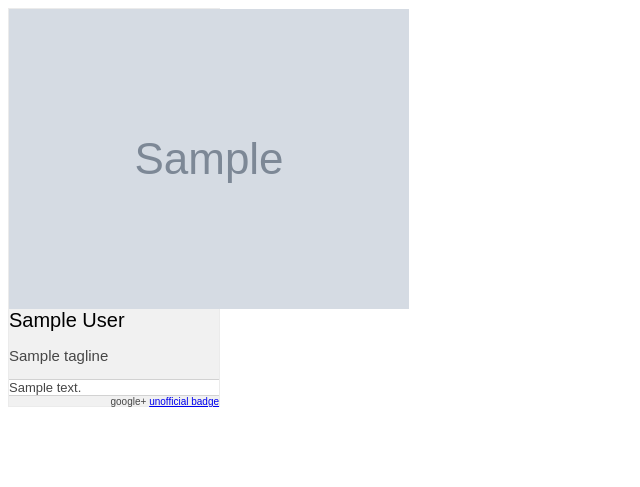
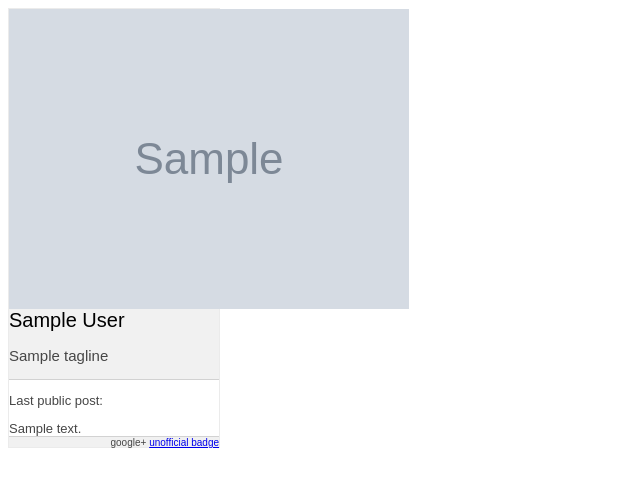
Before and after one commit to scotu/django-plusbadges, a Python web app: template plusbadges/templates/plusbadges/badge.html in a window 1280 px wide. Shown: the top 487 px of the page, without its empty margins (0-640 px from the left). Run offline with Jinja, Linux system fonts and the light colour scheme; the template is opened without the code that fills it: most values are stand-ins (such as "Sample title", 1, 10 or a date in 2020); grey boxes marked "Sample" are stand-in pictures.

Commit message:
Little template edit

```diff
--- a/plusbadges/templates/plusbadges/badge.html
+++ b/plusbadges/templates/plusbadges/badge.html
@@ -23,6 +23,7 @@
     </div>
     {% if person.post_list %}
     <div id="content">
+    <p>Last public post:</p>
         {% for post in person.post_list %}
             {{post.object.content|safe}}
         {% endfor %}
```
